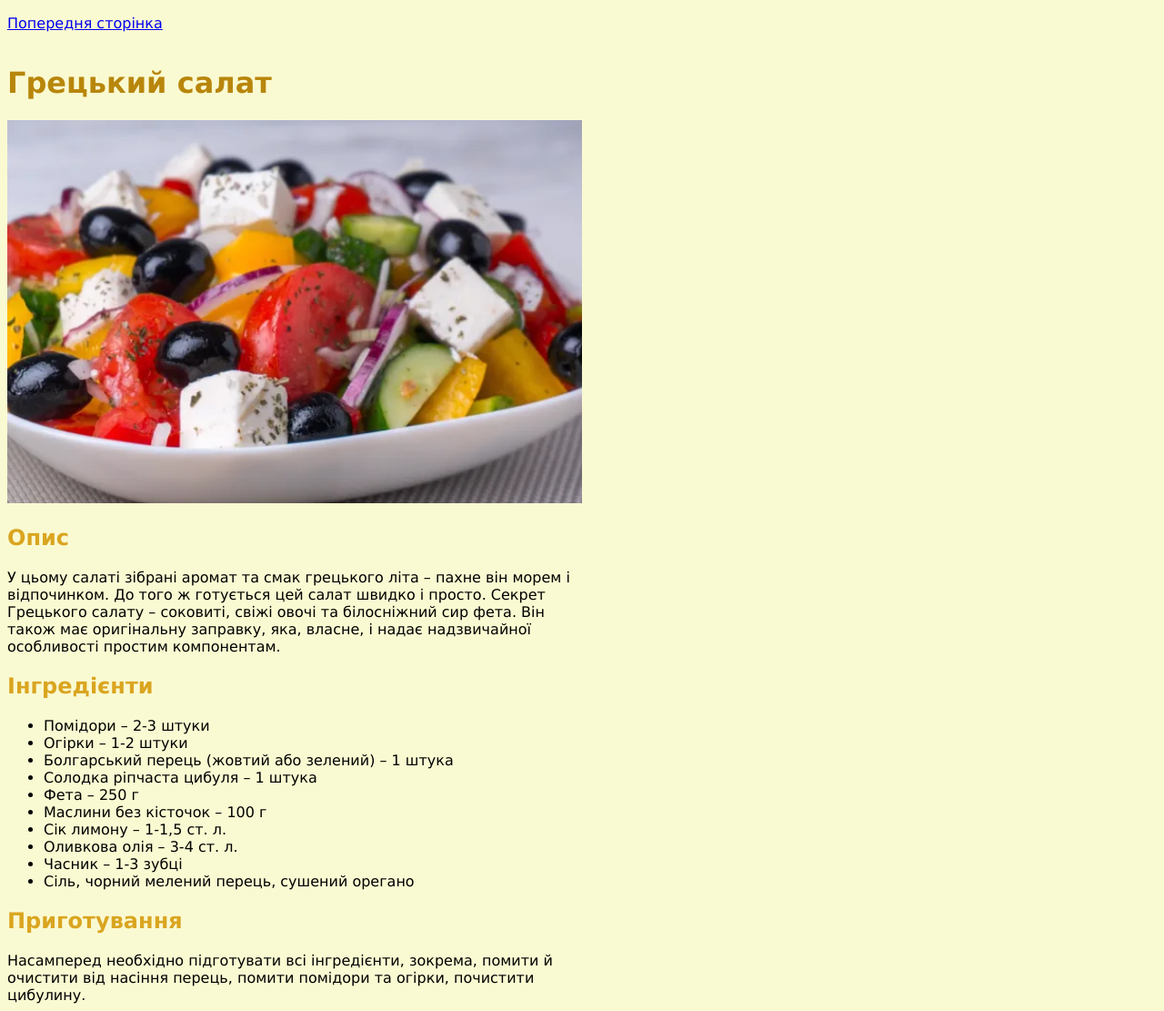
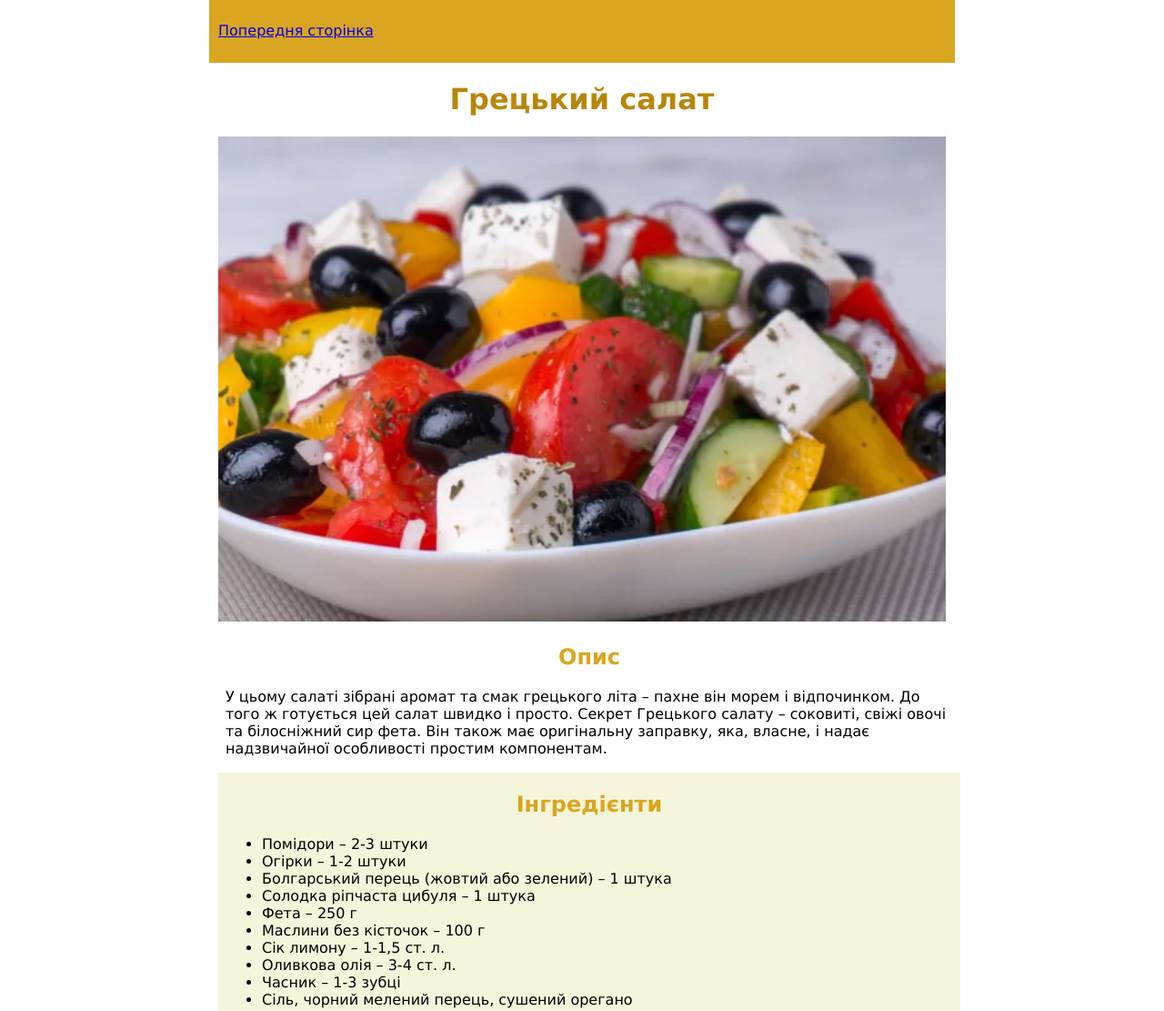
Before and after one commit to victoriia-h/odin-recipes, a plain HTML site: page recipes/salads/greek-salad.html in a window 1280 px wide. Shown: the top 1111 px of the page at 91% size. Drawn offline with Linux system fonts and the light colour scheme.

Commit message:
improved css

```diff
--- a/styles.css
+++ b/styles.css
@@ -1,12 +1,32 @@
 * {
     font-family: Verdana, sans-serif;
-    background-color: lightgoldenrodyellow;
+    /*background-color: lightgoldenrodyellow;*/
 }
-h1{
+
+h1 {
     color: darkgoldenrod;
+    text-align: center;
 }
+
 h2 {
     color: goldenrod;
+    text-align: center;
+}
+
+.navbar {
+    width: 800px;
+    margin: -10px auto;
+    background-color: goldenrod;
+    padding: 10px;
+}
+
+.nav-stars {
+    text-align: center;
+}
+
+.main-page {
+    width: 400px;
+    margin: 0 auto;
 }
 
 img.pizza, img.shawarma, img.sushi {
@@ -14,9 +34,25 @@ img.pizza, img.shawarma, img.sushi {
 }
 
 div.container {
+    width: 800px;
+    margin: 0 auto;
+    padding: 10px;
     align-content: center;
 }
 
 .crab-salad, .greek-salad, .olivie-salad {
-    width: 50%;
+    width: 800px;
 }
+
+.description {
+    padding: 1px 8px;
+}
+
+.ingredients {
+    background-color: beige;
+    padding: 1px 8px;
+}
+
+.steps {
+    padding: 1px 8px;
+}
```
Also changed, not shown: index.html (+16 -10 lines).
